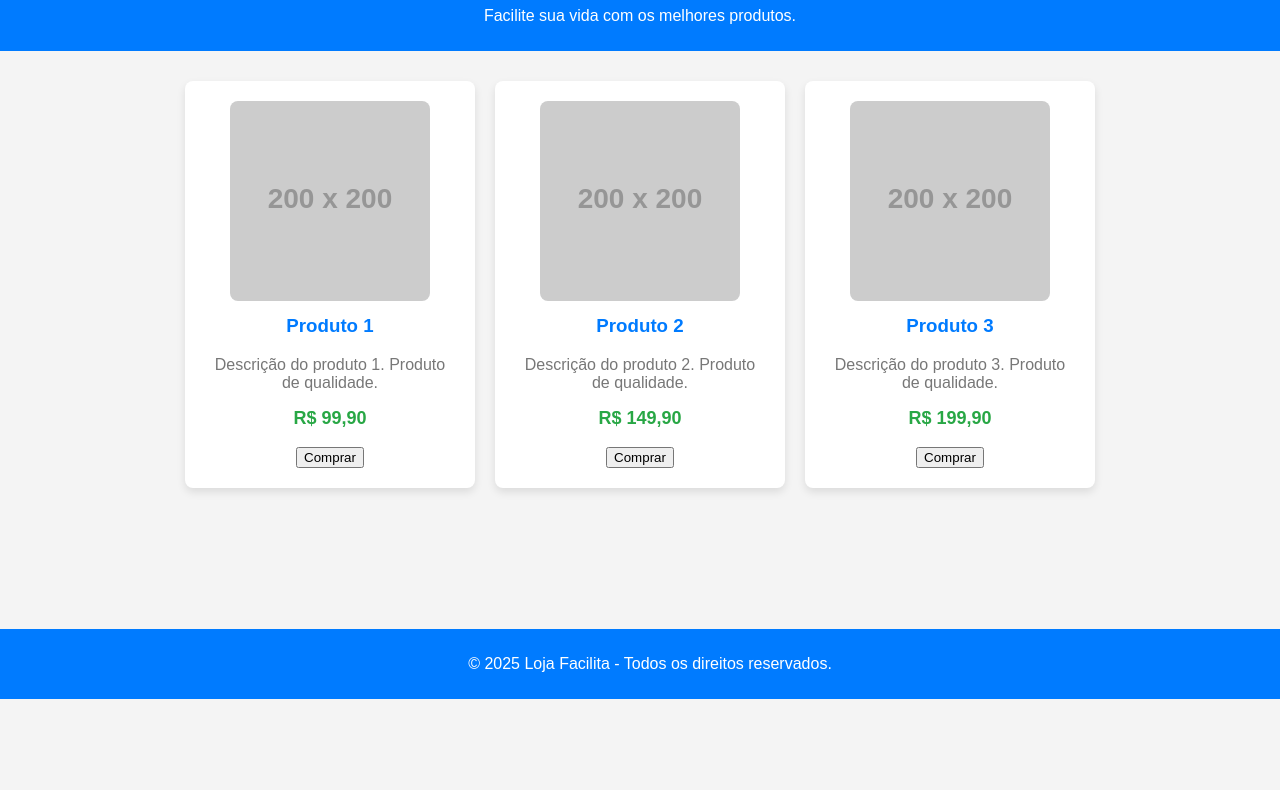
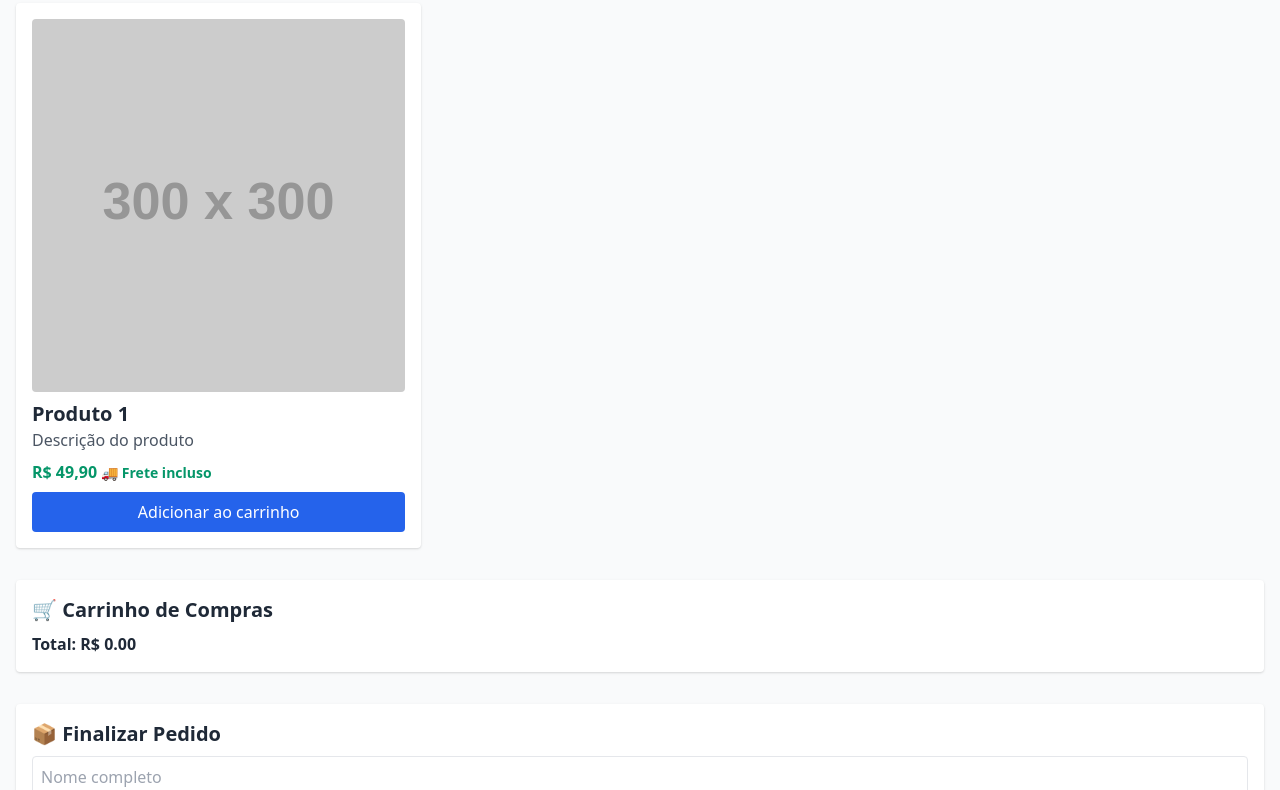
Before and after one commit to luan1400/minha-eqp, a plain HTML site: page index.html in a window 1280 px wide. Shown: the part 101-891 px from the top of the page. Before the commit the page ends 800 px from the top, so only its background shows below. Drawn offline with nearby package versions, Linux system fonts and the light colour scheme; placeholder pictures from the web are drawn by us.

Commit message:
Update index.html

```diff
--- a/index.html
+++ b/index.html
@@ -1,112 +1,91 @@
 <!DOCTYPE html><html><head><title>Facilita</title></head><body>Loja Facilita funcionando!</body></html> <!DOCTYPE html>
 <html lang="pt-BR">
+<!DOCTYPE html>
+<html lang="pt-BR">
 <head>
-    <meta charset="UTF-8">
-    <meta name="viewport" content="width=device-width, initial-scale=1.0">
-    <title>Loja Facilita</title>
-    <link rel="stylesheet" href="styles.css"> <!-- Você pode criar um arquivo CSS separado para estilos -->
-    <style>
-        body {
-            font-family: Arial, sans-serif;
-            background-color: #f4f4f4;
-            color: #333;
-            margin: 0;
-            padding: 0;
-        }
+  <meta charset="UTF-8" />
+  <meta name="viewport" content="width=device-width, initial-scale=1.0" />
+  <title>Loja Facilita</title>
+  <link href="https://cdn.jsdelivr.net/npm/tailwindcss@2.2.19/dist/tailwind.min.css" rel="stylesheet">
+</head>
+<body class="bg-gray-50 text-gray-800">
+  <header class="bg-blue-600 text-white p-4 text-center text-2xl font-bold">
+    Loja Facilita 🚀
+  </header>
 
-        header {
-            background-color: #007BFF;
-            color: white;
-            padding: 10px 20px;
-            text-align: center;
-        }
+  <main class="p-4">
+    <section class="grid grid-cols-1 md:grid-cols-3 gap-4">
+      <!-- Produto exemplo -->
+      <div class="bg-white p-4 rounded shadow">
+        <img src="https://via.placeholder.com/300" class="w-full rounded mb-2" alt="Produto 1">
+        <h2 class="text-xl font-bold">Produto 1</h2>
+        <p class="text-gray-600">Descrição do produto</p>
+        <p class="mt-2 font-bold text-green-600">R$ 49,90 <span class="text-sm">🚚 Frete incluso</span></p>
+        <button onclick="addToCart('Produto 1', 49.90)" class="mt-2 w-full bg-blue-600 text-white py-2 rounded">Adicionar ao carrinho</button>
+      </div>
+      <!-- Repetir estrutura para mais produtos -->
+    </section>
 
-        .main-content {
-            display: flex;
-            justify-content: center;
-            margin-top: 20px;
-        }
+    <!-- Carrinho -->
+    <section class="mt-8 bg-white p-4 rounded shadow">
+      <h2 class="text-xl font-bold mb-2">🛒 Carrinho de Compras</h2>
+      <ul id="cart" class="mb-2"></ul>
+      <p class="font-bold">Total: R$ <span id="total">0.00</span></p>
+    </section>
 
-        .product {
-            background-color: white;
-            margin: 10px;
-            padding: 20px;
-            border-radius: 8px;
-            box-shadow: 0 4px 8px rgba(0, 0, 0, 0.1);
-            width: 250px;
-            text-align: center;
-        }
+    <!-- Formulário de envio -->
+    <section class="mt-8 bg-white p-4 rounded shadow">
+      <h2 class="text-xl font-bold mb-2">📦 Finalizar Pedido</h2>
+      <form id="checkoutForm">
+        <input type="text" placeholder="Nome completo" required class="w-full mb-2 p-2 border rounded" />
+        <input type="text" placeholder="Endereço completo" required class="w-full mb-2 p-2 border rounded" />
+        <input type="tel" placeholder="WhatsApp para contato" required class="w-full mb-2 p-2 border rounded" />
+        <button type="submit" class="w-full bg-green-600 text-white py-2 rounded">Finalizar no WhatsApp</button>
+      </form>
+    </section>
+  </main>
 
-        .product img {
-            max-width: 100%;
-            height: auto;
-            border-radius: 8px;
-        }
+  <footer class="bg-gray-200 text-center p-4 mt-8">
+    © 2025 Facilita. Todos os direitos reservados.
+  </footer>
 
-        .product h3 {
-            margin-top: 10px;
-            color: #007BFF;
-        }
+  <script>
+    let cart = [];
 
-        .product p {
-            margin-top: 10px;
-            color: #777;
-        }
+    function addToCart(name, price) {
+      cart.push({ name, price });
+      renderCart();
+    }
 
-        .product .price {
-            font-size: 18px;
-            color: #28a745;
-            font-weight: bold;
-            margin-top: 10px;
-        }
+    function renderCart() {
+      const cartEl = document.getElementById('cart');
+      const totalEl = document.getElementById('total');
+      cartEl.innerHTML = '';
+      let total = 0;
+      cart.forEach(item => {
+        const li = document.createElement('li');
+        li.textContent = `${item.name} - R$ ${item.price.toFixed(2)}`;
+        cartEl.appendChild(li);
+        total += item.price;
+      });
+      totalEl.textContent = total.toFixed(2);
+    }
 
-        .footer {
-            background-color: #007BFF;
-            color: white;
-            text-align: center;
-            padding: 10px;
-            position: fixed;
-            bottom: 0;
-            width: 100%;
-        }
-    </style>
-</head>
-<body>
+    document.getElementById('checkoutForm').addEventListener('submit', function(e) {
+      e.preventDefault();
+      const name = this[0].value;
+      const address = this[1].value;
+      const phone = this[2].value;
 
-    <header>
-        <h1>Bem-vindo à Loja Facilita!</h1>
-        <p>Facilite sua vida com os melhores produtos.</p>
-    </header>
+      let message = `Olá! Quero finalizar meu pedido com os seguintes produtos:%0A`;
+      cart.forEach(item => {
+        message += `- ${item.name} (R$ ${item.price.toFixed(2)})%0A`;
+      });
+      message += `%0ATotal: R$ ${document.getElementById('total').textContent}%0A`;
+      message += `Nome: ${name}%0AEndereço: ${address}%0AWhatsApp: ${phone}`;
 
-    <div class="main-content">
-        <div class="product">
-            <img src="https://via.placeholder.com/200" alt="Produto 1">
-            <h3>Produto 1</h3>
-            <p>Descrição do produto 1. Produto de qualidade.</p>
-            <p class="price">R$ 99,90</p>
-            <button>Comprar</button>
-        </div>
-
-        <div class="product">
-            <img src="https://via.placeholder.com/200" alt="Produto 2">
-            <h3>Produto 2</h3>
-            <p>Descrição do produto 2. Produto de qualidade.</p>
-            <p class="price">R$ 149,90</p>
-            <button>Comprar</button>
-        </div>
-
-        <div class="product">
-            <img src="https://via.placeholder.com/200" alt="Produto 3">
-            <h3>Produto 3</h3>
-            <p>Descrição do produto 3. Produto de qualidade.</p>
-            <p class="price">R$ 199,90</p>
-            <button>Comprar</button>
-        </div>
-    </div>
-
-    <footer class="footer">
-        <p>&copy; 2025 Loja Facilita - Todos os direitos reservados.</p>
-    </footer>
-
+      window.open(`https://wa.me/5562998397482?text=${message}`, '_blank');
+    });
+  </script>
 </body>
 </html>
```
